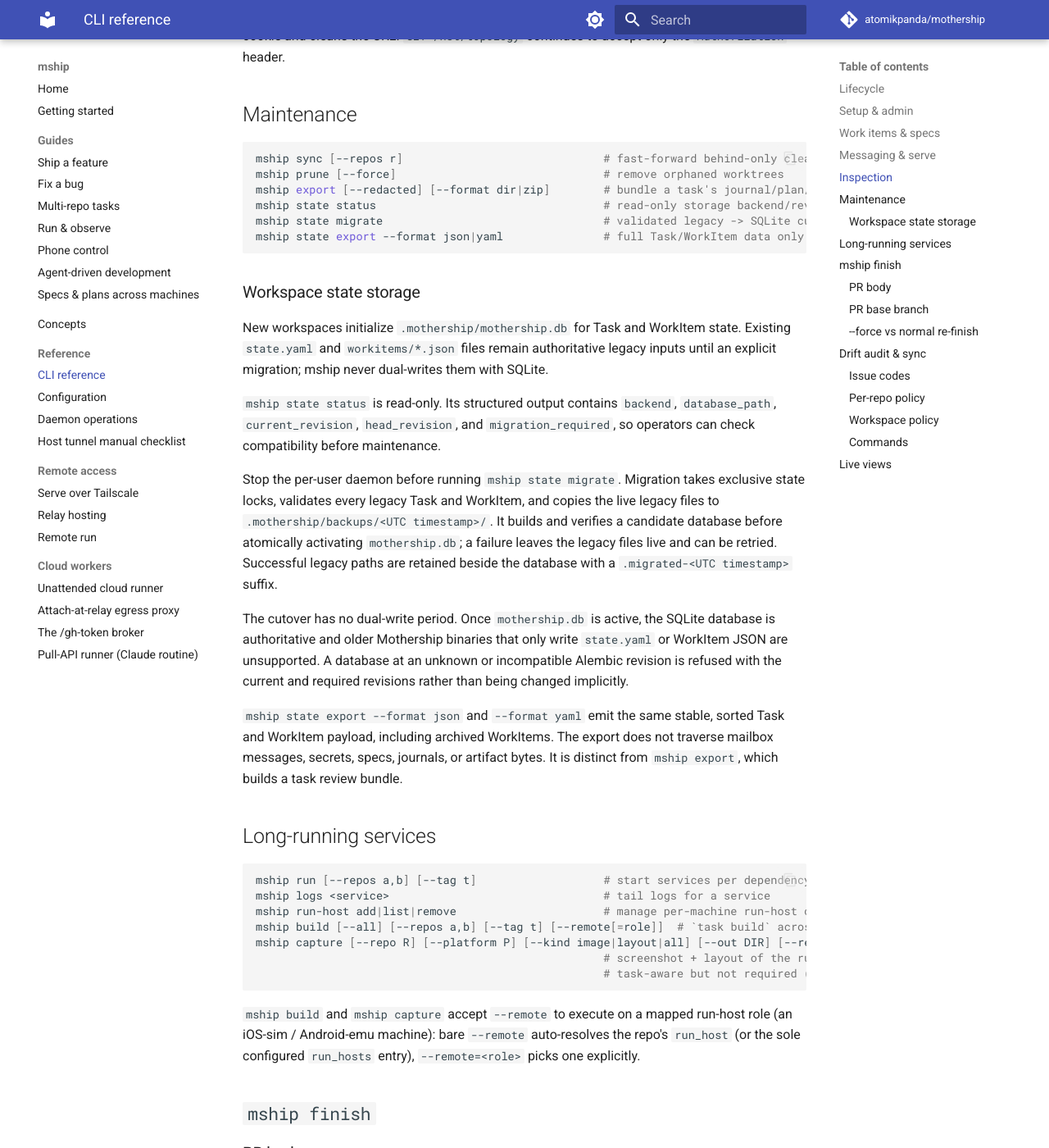
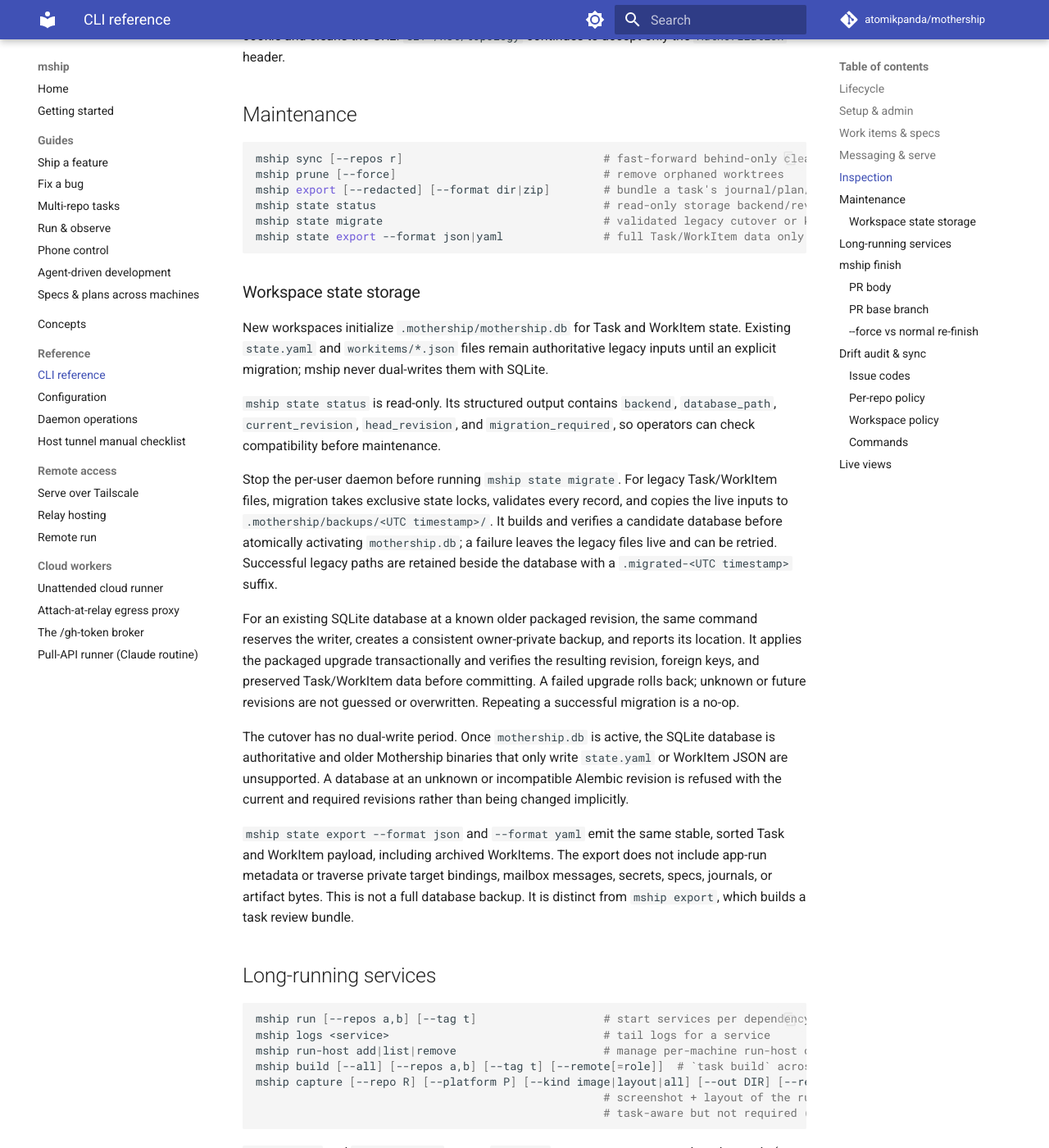
Before and after one commit to atomikpanda/mothership, an MkDocs documentation site: the page built from docs/cli.md, in a window 1280 px wide and 1400 px high, scrolled down 4447 px. Shown: the whole window at 82% size. Built offline with MkDocs 1.6.1 and Material for MkDocs 9.7.7, drawn with Linux system fonts in a browser that asks for light colours; comment, search, counter and statistics services are not loaded; some of the changed text lies outside the part shown.

Commit message:
docs: explain explicit SQLite schema upgrades

````diff
--- a/docs/cli.md
+++ b/docs/cli.md
@@ -123,7 +123,7 @@
 mship item archive|unarchive <id>                   # soft-hide / restore
 
 mship state status                                  # inspect legacy/SQLite backend and schema revision
-mship state migrate                                 # explicitly cut legacy Task/WorkItem files over to SQLite
+mship state migrate                                 # explicit legacy cutover or known SQLite schema upgrade
 mship state export --format json|yaml               # deterministic Task/WorkItem records on stdout
 
 mship spec new --title "title"                      # create a spec (lands in needs_review)
@@ -193,7 +193,7 @@
 mship prune [--force]                               # remove orphaned worktrees
 mship export [--redacted] [--format dir|zip]        # bundle a task's journal/plan/spec/state/diffs (opt-in secret redaction)
 mship state status                                  # read-only storage backend/revision inspection
-mship state migrate                                 # validated legacy -> SQLite cutover
+mship state migrate                                 # validated legacy cutover or known SQLite schema upgrade
 mship state export --format json|yaml               # full Task/WorkItem data only
 ```
 
@@ -208,13 +208,21 @@
 `database_path`, `current_revision`, `head_revision`, and
 `migration_required`, so operators can check compatibility before maintenance.
 
-Stop the per-user daemon before running `mship state migrate`. Migration takes
-exclusive state locks, validates every legacy Task and WorkItem, and copies the
-live legacy files to `.mothership/backups/<UTC timestamp>/`. It builds and
-verifies a candidate database before atomically activating `mothership.db`; a
-failure leaves the legacy files live and can be retried. Successful legacy
-paths are retained beside the database with a `.migrated-<UTC timestamp>`
-suffix.
+Stop the per-user daemon before running `mship state migrate`. For legacy
+Task/WorkItem files, migration takes exclusive state locks, validates every
+record, and copies the live inputs to `.mothership/backups/<UTC timestamp>/`.
+It builds and verifies a candidate database before atomically activating
+`mothership.db`; a failure leaves the legacy files live and can be retried.
+Successful legacy paths are retained beside the database with a
+`.migrated-<UTC timestamp>` suffix.
+
+For an existing SQLite database at a known older packaged revision, the same
+command reserves the writer, creates a consistent owner-private backup, and
+reports its location. It applies the packaged upgrade transactionally and
+verifies the resulting revision, foreign keys, and preserved Task/WorkItem
+data before committing. A failed upgrade rolls back; unknown or future
+revisions are not guessed or overwritten. Repeating a successful migration
+is a no-op.
 
 The cutover has no dual-write period. Once `mothership.db` is active, the
 SQLite database is authoritative and older Mothership binaries that only write
@@ -224,7 +232,9 @@
 
 `mship state export --format json` and `--format yaml` emit the same stable,
 sorted Task and WorkItem payload, including archived WorkItems. The export does
-not traverse mailbox messages, secrets, specs, journals, or artifact bytes. It
+not include app-run metadata or traverse private target bindings, mailbox
+messages, secrets, specs, journals, or artifact bytes. This is not a full
+database backup. It
 is distinct from `mship export`, which builds a task review bundle.
 
 ## Long-running services
````
